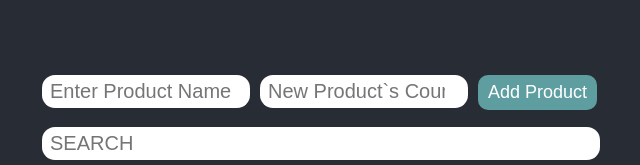
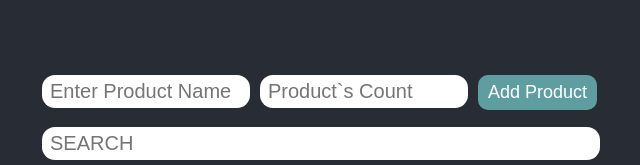
Before and after one commit to moudy-wold/cruds-With-React-JS, a React (Create React App) app: page / in a window 1280 px wide. Shown: the top 165 px of the page, without its empty margins (323-963 px from the left). Built offline with nearby package versions, Linux system fonts and the light colour scheme.

Commit message:
Update search.jsx

```diff
--- a/src/components/search.jsx
+++ b/src/components/search.jsx
@@ -17,7 +17,7 @@ return (
         <div className="inputs">
             <form onSubmit={sub}>
                 <input type="text" placeholder='Enter Product Name' onChange={(e)=>props.newItemName(e.target.value)}/>
-                <input type="number" placeholder='New Product`s Count' onChange={(e)=>props.newItemCount(e.target.value)}/>
+                <input type="number" placeholder='Product`s Count' onChange={(e)=>props.newItemCount(e.target.value)}/>
                 <button type="reset" onClick={()=> props.addBtn()}>Add Product</button>
                 <input type="text" placeholder='SEARCH' onChange={(e)=>props.handleSearch(e.target.value)}/>
             </form>
```
